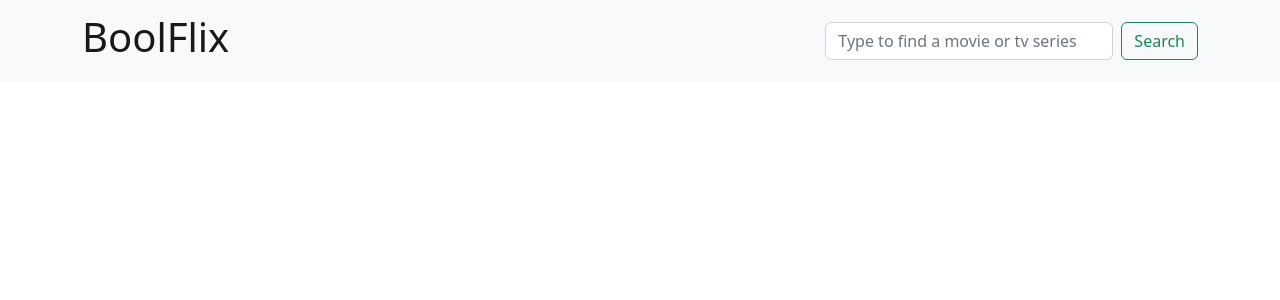
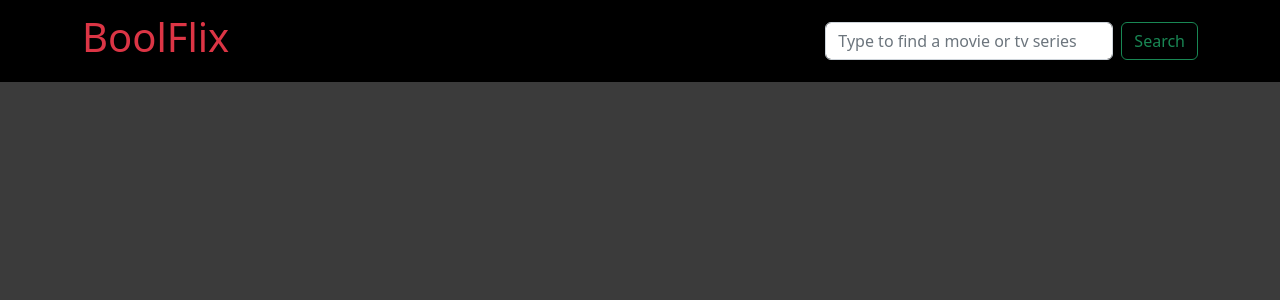
Before and after one commit to SofiaCurreri/vite-boolflix, a Vue app: page / in a window 1280 px wide. Shown: the top 300 px of the page. Built offline with nearby package versions, Linux system fonts and the light colour scheme.

Commit message:
bg main e header + inserted one star icon

```diff
--- a/src/App.vue
+++ b/src/App.vue
@@ -53,7 +53,9 @@ export default {
 </script>
 
 <template>
-  <AppHeader @on-search="fetchResults" :appTitle="appName" />
+  <header>
+    <AppHeader @on-search="fetchResults" :appTitle="appName" />
+  </header>
 
   <main>
     <CardList />
@@ -61,7 +63,11 @@ export default {
 </template>
 
 <style scoped>
+header {
+  background-color: black !important;
+}
 main {
+  min-height: 90vh;
   background-color: rgb(59, 59, 59);
 }
 </style>
--- a/src/components/AppHeader.vue
+++ b/src/components/AppHeader.vue
@@ -23,11 +23,10 @@ export default {
 </script>
 
 <template>
-  <header>
-    <nav class="navbar bg-light">
+  <nav class="navbar">
     <div class="container">
       <a class="navbar-brand"
-          ><h1>{{ appTitle }}</h1></a
+        ><h1 class="text-danger">{{ appTitle }}</h1></a
       >
       <form class="d-flex" role="search" @submit.prevent="search()">
         <input
@@ -38,17 +37,12 @@ export default {
           v-model="store.searchedTerm"
           @keyup.enter="search()"
         />
-          <button
-            class="btn btn-outline-success"
-            type="button"
-            @click="search()"
-          >
+        <button class="btn btn-outline-success" type="button" @click="search()">
           Search
         </button>
       </form>
     </div>
   </nav>
-  </header>
 </template>
 
 <style lang="scss" scoped>
--- a/src/components/BaseCard.vue
+++ b/src/components/BaseCard.vue
@@ -43,7 +43,7 @@ export default {
     </h4>
     <img :src="getFlag(language)" alt="flag" class="flag my-2" />
     <div>
-      <i class="fa-solid fa-star"></i>
+      <font-awesome-icon icon="fa-solid fa-star" class="solid-star" />
     </div>
   </div>
 </template>
@@ -58,4 +58,8 @@ h4,
 p {
   color: white;
 }
+
+.solid-star {
+  color: yellow;
+}
 </style>
```
Lines whose indentation alone changed are shown as unchanged.
